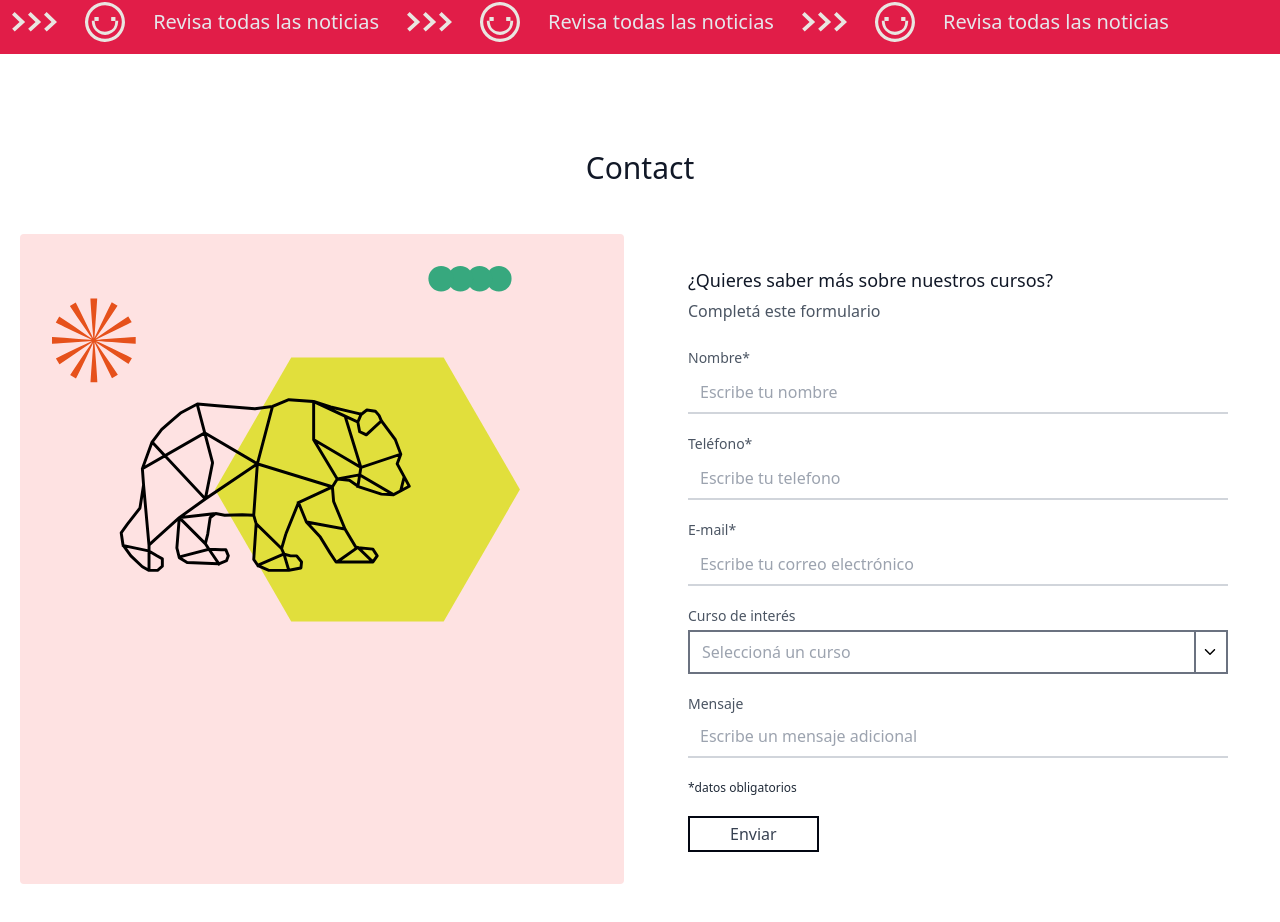
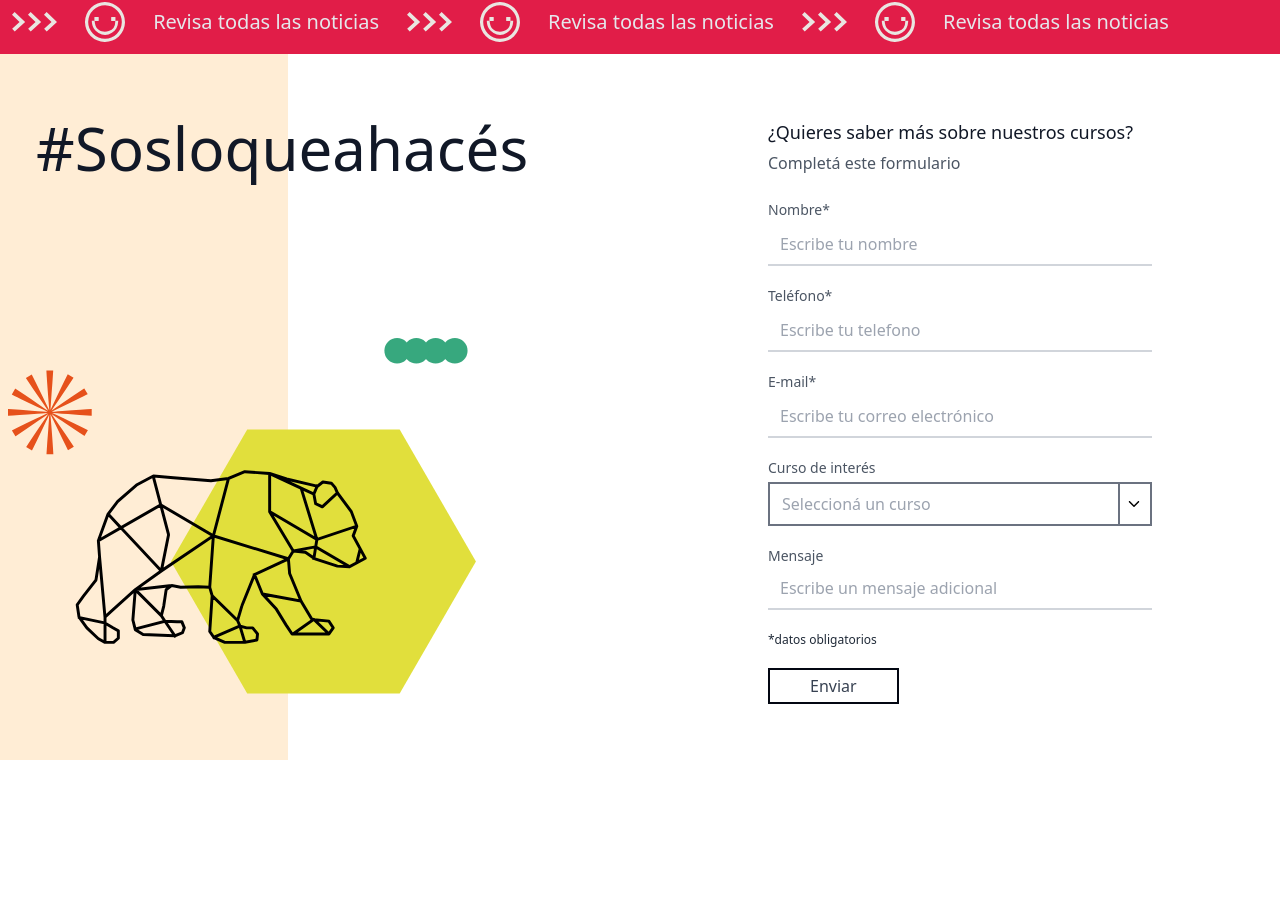
Before and after one commit to AlexBecci/Challenge-FrontEnd, a React (Create React App) app: page / in a window 1280 px wide. Shown: the part 2629-3551 px from the top of the page. After the commit the page ends 3397 px from the top, so only its background shows below. Built offline with nearby package versions, Linux system fonts and the light colour scheme.

Commit message:
Component Contact finished 2/2

```diff
--- a/src/components/Contact.jsx
+++ b/src/components/Contact.jsx
@@ -1,101 +1,17 @@
 import React from "react";
-import BearMisc from "./Contact/BearMisc";
-import { IoIosArrowDown } from "react-icons/io";
+import Form from "./Contact/Form";
+import ImageTitle from "./Contact/ImageTitle";
+
 function Contact() {
   return (
     <section className="text-gray-600 body-font">
-      <div className="container px-5 py-24 mx-auto">
-        <h1 className="text-3xl font-medium title-font text-gray-900 mb-12 text-center">
-          Contact
-        </h1>
-        <div className="flex flex-wrap -m-4">
-          <div className="p-4 md:w-1/2 w-full">
-            <div className="h-full bg-red-100 p-8  rounded">
-              <BearMisc />
-            </div>
+      <div className="container lg:px-0 px-5  mx-auto">
+        <div className="flex flex-wrap  m-auto">
+          <div className="lg:px-0 px-4 md:w-1/2 w-full">
+            <ImageTitle />
           </div>
-          <div className="p-4 md:w-1/2 w-full">
-            <div className="h-full  p-8 rounded">
-              <h2 className="text-gray-900 text-lg mb-1 font-medium title-font">
-                ¿Quieres saber más sobre nuestros cursos?
-              </h2>
-              <p className="leading-relaxed mb-5 text-gray-600">
-                Completá este formulario
-              </p>
-              <div className="relative mb-4">
-                <label for="name" className="leading-7 text-sm text-gray-600">
-                  Nombre*
-                </label>
-                <input
-                  type="text"
-                  id="name"
-                  name="name"
-                  className="w-full border-b-2 border-b-gray-300 focus:border-b-rose-600 text-base outline-none text-black py-1 px-3 leading-8 transition-colors duration-200 ease-in-out"
-                  placeholder="Escribe tu nombre"
-                />
-              </div>
-              <div className="relative mb-4">
-                <label for="email" className="leading-7 text-sm text-gray-600">
-                  Teléfono*
-                </label>
-                <input
-                  type="tel"
-                  id="number"
-                  name="number"
-                  className="w-full border-b-2 border-b-gray-300 focus:border-b-rose-600  text-base outline-none text-black py-1 px-3 leading-8 transition-colors duration-200 ease-in-out"
-                  placeholder="Escribe tu telefono"
-                />
-              </div>
-              <div className="relative mb-4">
-                <label for="name" className="leading-7 text-sm text-gray-600">
-                  E-mail*
-                </label>
-                <input
-                  type="email"
-                  id="email"
-                  name="email"
-                  className="w-full  border-b-2 border-b-gray-300 focus:border-b-rose-600 text-base outline-none text-black py-1 px-3 leading-8 transition-colors duration-200 ease-in-out"
-                  placeholder="Escribe tu correo electrónico"
-                />
-              </div>
-              <div className="relative mb-4">
-                <label for="name" className="leading-7 text-sm text-gray-600">
-                  Curso de interés
-                </label>
-                <div className="border-2 border-gray-500 focus:border-gray-900 text-base outline-none text-black py-0 pr-2 leading-8 transition-colors duration-200 ease-in-out flex flex-row">
-                  <input
-                    type="text"
-                    id="course"
-                    name="course"
-                    className="w-full border-r-2 border-r-gray-500 focus:border-r-gray-900 text-base outline-none text-black py-1 px-3 leading-8 transition-colors duration-200 ease-in-out"
-                    placeholder="Seleccioná un curso"
-                  />
-                  <div className="hover:text-black cursor-pointer hover:scale-105">
-                    <IoIosArrowDown className="my-3 ml-1.5 " />
-                  </div>
-                </div>
-              </div>
-              <div className="relative mb-4">
-                <label
-                  for="message"
-                  className="leading-7 text-sm text-gray-600"
-                >
-                  Mensaje
-                </label>
-                <textarea
-                  id="message"
-                  name="message"
-                  className="w-full  border-b-2 border-b-gray-300 focus:border-b-rose-600  h-10 text-base outline-none text-black py-1.5 px-3 resize-none leading-6 transition-colors duration-200 ease-in-out"
-                  placeholder="Escribe un mensaje adicional"
-                ></textarea>
-              </div>
-              <p className="text-xs text-gray-800 py-0 pb-5">
-                *datos obligatorios
-              </p>
-              <button className="text-gray-700 hover:text-gray-900  bg-white border-2 py-1 px-10  hover:bg-zinc-100 text-base border-gray-950">
-                Enviar
-              </button>
-            </div>
+          <div className="py-4 px-10 md:w-1/2 w-full">
+            <Form />
           </div>
         </div>
       </div>
--- /dev/null
+++ b/src/components/Contact/Form.jsx
@@ -0,0 +1,84 @@
+import React from "react";
+import { IoIosArrowDown } from "react-icons/io";
+function Form() {
+  return (
+    <div className="h-full  px-8 py-12 rounded mx-14">
+      <h2 className="text-gray-900 text-lg mb-1 font-medium title-font">
+        ¿Quieres saber más sobre nuestros cursos?
+      </h2>
+      <p className="leading-relaxed mb-5 text-gray-600">
+        Completá este formulario
+      </p>
+      <div className="relative mb-4">
+        <label for="name" className="leading-7 text-sm text-gray-600">
+          Nombre*
+        </label>
+        <input
+          type="text"
+          id="name"
+          name="name"
+          className="w-full border-b-2 border-b-gray-300 focus:border-b-rose-600 text-base outline-none text-black py-1 px-3 leading-8 transition-colors duration-200 ease-in-out"
+          placeholder="Escribe tu nombre"
+        />
+      </div>
+      <div className="relative mb-4">
+        <label for="email" className="leading-7 text-sm text-gray-600">
+          Teléfono*
+        </label>
+        <input
+          type="tel"
+          id="number"
+          name="number"
+          className="w-full border-b-2 border-b-gray-300 focus:border-b-rose-600  text-base outline-none text-black py-1 px-3 leading-8 transition-colors duration-200 ease-in-out"
+          placeholder="Escribe tu telefono"
+        />
+      </div>
+      <div className="relative mb-4">
+        <label for="name" className="leading-7 text-sm text-gray-600">
+          E-mail*
+        </label>
+        <input
+          type="email"
+          id="email"
+          name="email"
+          className="w-full  border-b-2 border-b-gray-300 focus:border-b-rose-600 text-base outline-none text-black py-1 px-3 leading-8 transition-colors duration-200 ease-in-out"
+          placeholder="Escribe tu correo electrónico"
+        />
+      </div>
+      <div className="relative mb-4">
+        <label for="name" className="leading-7 text-sm text-gray-600">
+          Curso de interés
+        </label>
+        <div className="border-2 border-gray-500 focus:border-gray-900 text-base outline-none text-black py-0 pr-2 leading-8 transition-colors duration-200 ease-in-out flex flex-row">
+          <input
+            type="text"
+            id="course"
+            name="course"
+            className="w-full border-r-2 border-r-gray-500 focus:border-r-gray-900 text-base outline-none text-black py-1 px-3 leading-8 transition-colors duration-200 ease-in-out"
+            placeholder="Seleccioná un curso"
+          />
+          <div className="hover:text-black cursor-pointer hover:scale-105">
+            <IoIosArrowDown className="my-3 ml-1.5 " />
+          </div>
+        </div>
+      </div>
+      <div className="relative mb-4">
+        <label for="message" className="leading-7 text-sm text-gray-600">
+          Mensaje
+        </label>
+        <textarea
+          id="message"
+          name="message"
+          className="w-full  border-b-2 border-b-gray-300 focus:border-b-rose-600  h-10 text-base outline-none text-black py-1.5 px-3 resize-none leading-6 transition-colors duration-200 ease-in-out"
+          placeholder="Escribe un mensaje adicional"
+        ></textarea>
+      </div>
+      <p className="text-xs text-gray-800 py-0 pb-5">*datos obligatorios</p>
+      <button className="text-gray-700 hover:text-gray-900  bg-white border-2 py-1 px-10  hover:bg-zinc-100 text-base border-gray-950">
+        Enviar
+      </button>
+    </div>
+  );
+}
+
+export default Form;
--- /dev/null
+++ b/src/components/Contact/ImageTitle.jsx
@@ -0,0 +1,21 @@
+import React from "react";
+import BearMisc from "./BearMisc";
+function ImageTitle() {
+  return (
+    <div className="h-full lg:px-0 px-8  rounded">
+      <div
+        className="lg:-ml-8 bg-orange-100
+                w-1/2"
+      >
+        <p className="md:text-6xl font-light title-font text-gray-900 py-16 mb-24 text-center lg:mx-16 px-1">
+          #Sosloqueahacés
+        </p>
+        <div className="hover:animate-pulse md:ml-10">
+          <BearMisc />
+        </div>
+      </div>
+    </div>
+  );
+}
+
+export default ImageTitle;
```
